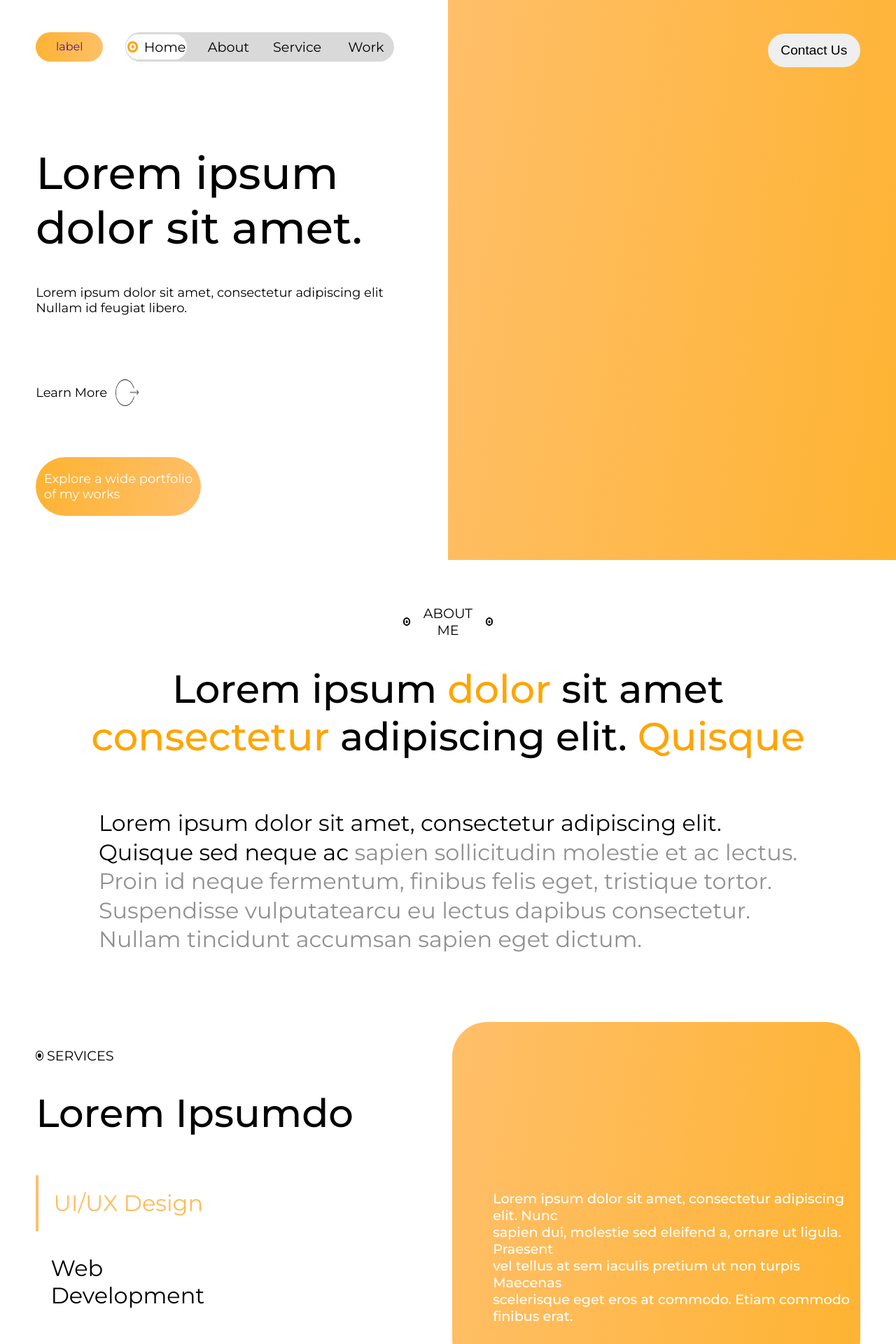
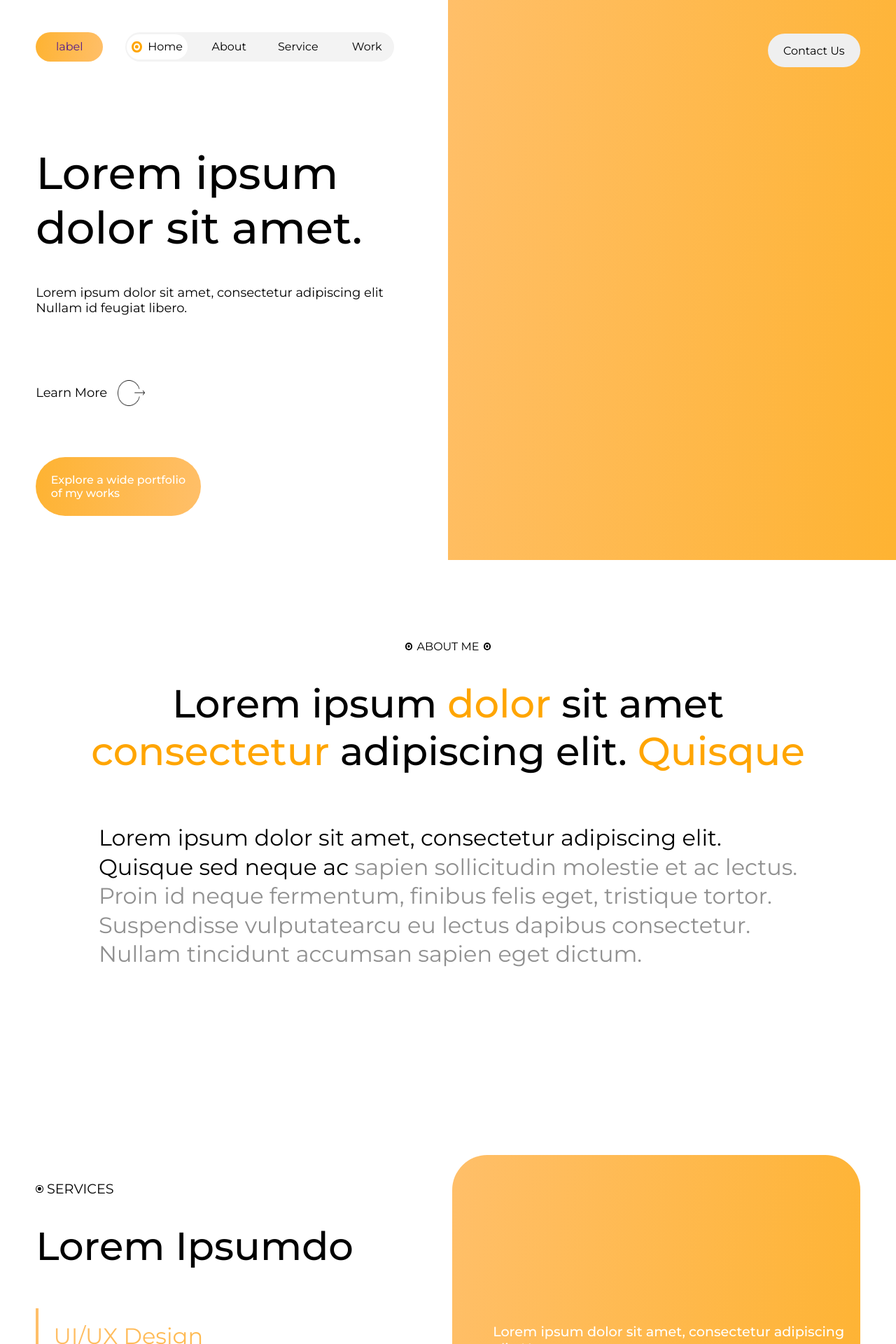
Before and after one commit to Suraj7149/Portfolio-Website, a React (Vite) app: page / in a window 1280 px wide. Shown: the top 1920 px of the page at 70% size. Built offline with nearby package versions, Linux system fonts and the light colour scheme.

Commit message:
corrected  minor mistakes

```diff
--- a/src/Components/About.css
+++ b/src/Components/About.css
@@ -5,6 +5,7 @@
     flex-direction: column;
     justify-self: center;
     align-items: center;
+    margin:  50px 0 30vh 0;
 }
 
 .about_me h1{
@@ -27,7 +28,7 @@
 .title_tag{
     text-decoration: none;
     color: black;
-    font-size: 120%;
+    font-size: 100%;
 }
 
 
@@ -52,7 +53,7 @@
 
 .circle1{
     position: relative;
-    height: 15%;
+    height: 35%;
     width: 5%;
     border-radius: 50%;
     border: 2px solid black;
--- a/src/Components/Hero.css
+++ b/src/Components/Hero.css
@@ -2,7 +2,7 @@
     --primary-bg-color: white;
     --secondary-bg-color: orange;
     --terirary-bg-color: black;
-    --navbar-bg-color: #D9D9D9;
+    --navbar-bg-color: #F3F3F3;
     --linear-gradient: linear-gradient(98deg,rgba(254, 179, 50, 1) 0%, rgba(255, 191, 105, 1) 100%);
     --overlay-linear-gradient: linear-gradient(98deg,rgba(255, 191, 105, 1) 0%, rgba(254, 179, 50, 1) 100%);
 }
@@ -62,11 +62,12 @@
 
 }
 .item{
-    width: 22.7%;
+    width: 23%;
     height: 85%;
     border-radius: 110px;
     font-weight: 400;
-    font-size: 120%;
+    font-size: 100%;
+    margin-left: 0.5%;
     display: flex;
     text-align: center;
     align-items: center;
@@ -92,8 +93,8 @@
   background: var(--secondary-bg-color);
   border-radius: 50%;
   position: absolute;
-  top: 49%;
-  left: 49%;
+  top: 50%;
+  left: 50%;
   transform: translate(-50%, -50%);
 }
 
@@ -129,7 +130,8 @@
     border-radius: 110px;
     border: none;
     font-weight: 400;
-    font-size: 120%;
+    font-size: 100%;
+    font-family: 'Montserrat', sans-serif;
 }
 
 .discription{
@@ -145,7 +147,7 @@
     font-weight: 500;
 }
 
-.discription h3{
+.hero_desc{
     font-size: 18px;
     font-weight: 400;
 }
@@ -158,9 +160,14 @@
     gap: 5%;
 }
 
+.learn_more h3{
+    font-size: 18px;
+    font-weight: 400;
+}
+
 .arrow{
     height: 100%;
-    width: 10%;
+    width: 12%;
     display: flex;
     justify-content: center;
     align-items: center;
@@ -188,8 +195,7 @@
 }
 
 .Explore_more_text{
-    font-size: 20px;
+    font-size: 16px;
     font-weight: 500;
     color: var(--primary-bg-color);
-
 }
--- a/src/Components/Hero.jsx
+++ b/src/Components/Hero.jsx
@@ -45,7 +45,7 @@ const Hero = () => {
                     Lorem ipsum <br />
                     dolor sit amet.
                 </h1>
-                <h3>Lorem ipsum dolor sit amet, consectetur adipiscing elit <br />
+                <h3 className='hero_desc'>Lorem ipsum dolor sit amet, consectetur adipiscing elit <br />
                     Nullam id feugiat libero.
                 </h3>
 
--- a/src/Components/HireMe.jsx
+++ b/src/Components/HireMe.jsx
@@ -27,7 +27,6 @@ const HireMe = () => {
         </div>
         <h3>COPYRIGHT@2025 SURAJ</h3>
       </div>
-
       </div>
     </div>
   )
--- a/src/Components/Services.css
+++ b/src/Components/Services.css
@@ -2,7 +2,7 @@
     height: 66vh;
     width: 100vw;
     display: flex;
-    margin: 100px 0 10px 0;
+    margin: 0px 0 160px 0;
 }
 
 .title_display{
@@ -108,7 +108,7 @@
 
 .circle2{
     position: relative;
-    height: 20%;
+    height: 15%;
     width: 1.6%;
     border-radius: 50%;
     border: 1px solid black;
@@ -123,6 +123,6 @@
   border-radius: 50%;
   position: absolute;
   top: 50%;
-  left: 49%;
+  left: 50%;
   transform: translate(-50%, -50%);
 }
--- a/src/Components/work.css
+++ b/src/Components/work.css
@@ -5,8 +5,7 @@
     flex-direction: column;
     align-items: end;
     position: relative;
-    margin-top: 9%;
-    margin-bottom: 9%;
+    margin: 0 0 160px 0;
 }
 
 .heading3{
```
